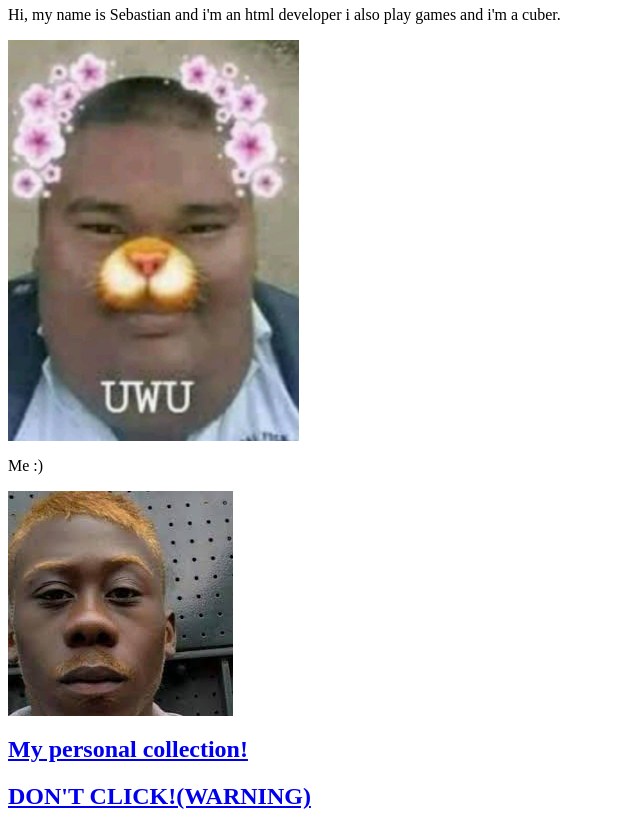
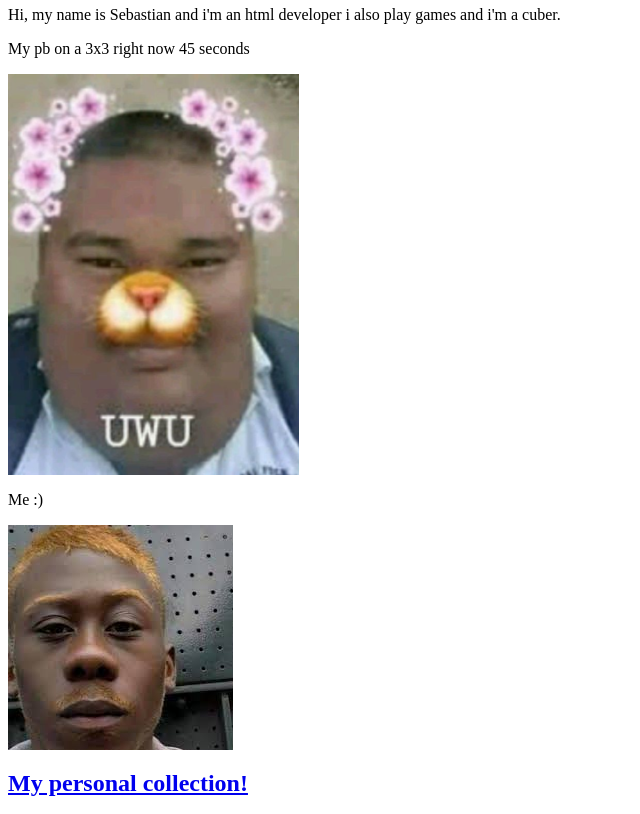
Before and after one commit to spet81/EgirlUwu, a plain HTML site: page index.html in a window 1280 px wide. Shown: the part 60-874 px from the top of the page, without its empty margins (0-640 px from the left). Drawn offline with Linux system fonts and the light colour scheme.

Commit message:
Update index.html

```diff
--- a/index.html
+++ b/index.html
@@ -8,6 +8,7 @@
     <body>
         <h1><b>My homepage!</b></h1>
         <p>Hi, my name is Sebastian and i'm an html developer i also play games and i'm a cuber.</p>
+        <p>My pb on a 3x3 right now 45 seconds</p>
         <img src="assets/img/uwu.jpg"><p>Me :)</p>
         <a href="assets/img/lol.pdf" download>
             <img src="assets/img/ginger.jpeg" alt="Farlige papirer!">
```
